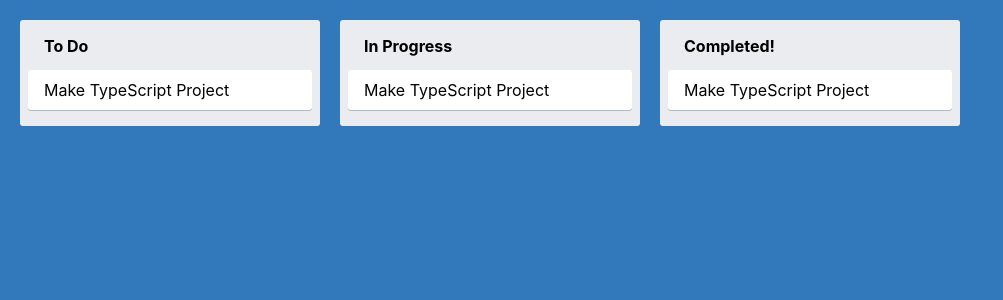
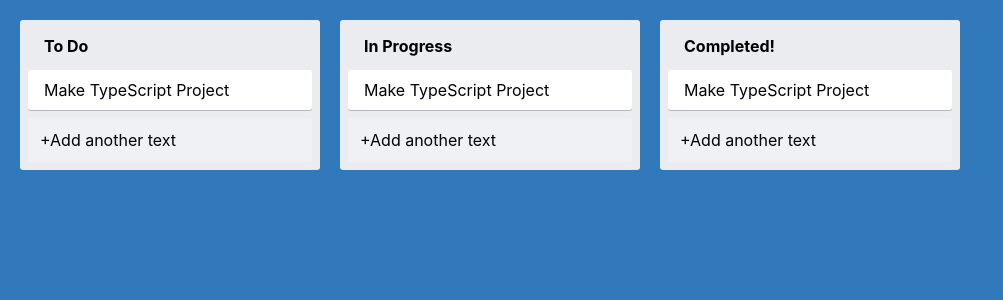
Before and after one commit to gorakhjoshi/ReactTypeScriptTrelloApp, a React (Create React App) app: page / in a window 1280 px wide. Shown: the top 300 px of the page, without its empty margins (0-1003 px from the left). Built offline with nearby package versions, Linux system fonts and the light colour scheme.

Commit message:
states added

```diff
--- /dev/null
+++ b/src/components/AddNewItem.tsx
@@ -0,0 +1,24 @@
+import { useState } from "react";
+import { AddItemButton } from "../styles/styles";
+
+interface AddNewItemProps {
+  toggleButtonText: string;
+  //   odAdd(text: string): void;
+  dark: boolean;
+}
+
+function AddNewItem({ toggleButtonText, dark }: AddNewItemProps) {
+  const [showForm, setShowForm] = useState(false);
+
+  if (showForm) {
+    return <div>Hello</div>;
+  }
+
+  return (
+    <AddItemButton onClick={() => setShowForm(true)} dark={dark}>
+      {toggleButtonText}
+    </AddItemButton>
+  );
+}
+
+export default AddNewItem;
--- a/src/components/Column.tsx
+++ b/src/components/Column.tsx
@@ -1,4 +1,5 @@
 import { ColumnContainer, ColumnTitle } from "../styles/styles";
+import AddNewItem from "./AddNewItem";
 
 interface ColumnProps {
   text: string;
@@ -9,6 +10,7 @@ function Column({ text, children }: React.PropsWithChildren<ColumnProps>) {
     <ColumnContainer>
       <ColumnTitle>{text}</ColumnTitle>
       {children}
+      <AddNewItem toggleButtonText="+Add another text" dark />
     </ColumnContainer>
   );
 }
--- /dev/null
+++ b/src/components/NewItemForm.tsx
@@ -0,0 +1,5 @@
+function NewItemForm() {
+  return <div>Hello</div>;
+}
+
+export default NewItemForm;
--- a/src/styles/styles.ts
+++ b/src/styles/styles.ts
@@ -1,4 +1,8 @@
 import styled from "styled-components";
+
+interface AddItemButtonProps {
+  dark?: boolean;
+}
 
 export const AppContainer = styled.div`
   align-items: flex-start;
@@ -34,3 +38,46 @@ export const CardContainer = styled.div`
   border-radius: 3px;
   box-shadow: #091e4240 0px 1px 0px 0px;
 `;
+
+export const AddItemButton = styled.button<AddItemButtonProps>`
+  background-color: #ffffff3d;
+  border-radius: 3px;
+  border: none;
+  color: ${(props) => (props.dark ? "#000" : "#fff")};
+  cursor: pointer;
+  max-width: 300px;
+  padding: 10px 12px;
+  text-align: left;
+  transition: background 85ms ease-in;
+  width: 100%;
+  &:hover {
+    background-color: #ffffff52;
+  }
+`;
+
+export const NewItemFormContainer = styled.div`
+  max-width: 300px;
+  display: flex;
+  flex-direction: column;
+  width: 100%;
+  align-items: flex-start;
+`;
+
+export const NewItemButton = styled.button`
+  background-color: #5aac44;
+  border-radius: 3px;
+  border: none;
+  box-shadow: none;
+  color: #fff;
+  padding: 6px 12px;
+  text-align: center;
+`;
+
+export const NewItemInput = styled.input`
+  border-radius: 3px;
+  border: none;
+  box-shadow: #091e4240 0px 1px 0px 0px;
+  margin-bottom: 0.5rem;
+  padding: 0.5rem 1rem;
+  width: 100%;
+`;
```
